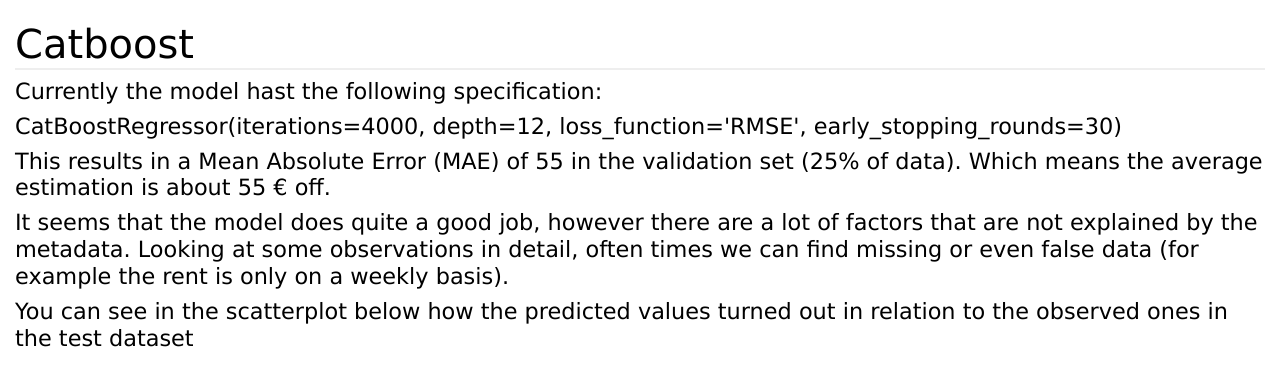
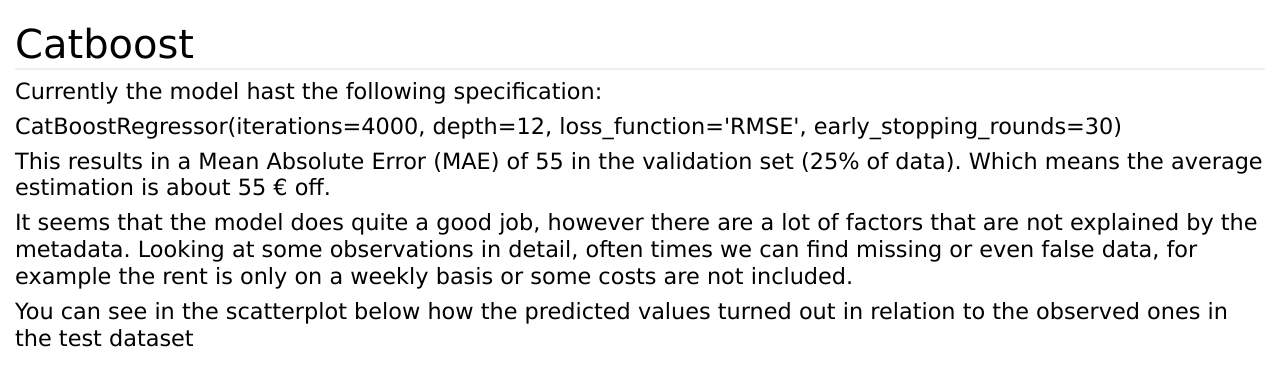
Before and after one commit to ThomasZ89/Rent_Pred2, a Flask app: page /models in a window 1280 px wide. Shown: the part 216-597 px from the top of the page. Run offline with Flask 2, Linux system fonts and the light colour scheme; parts of the project's set-up code (start-up, migrations or seed data) failed here and were passed over; some libraries are stand-ins or nearby versions.

Commit message:
Update models.html

```diff
--- a/templates/models.html
+++ b/templates/models.html
@@ -16,8 +16,8 @@
 <h2> CatBoostRegressor(iterations=4000, depth=12, loss_function='RMSE', early_stopping_rounds=30)</h2>
 <h2> This results in a Mean Absolute Error (MAE) of 55 in the validation set (25% of data). Which means the average estimation is about 55 € off.</h2>
 <h2> It seems that the model does quite a good job, however there are a lot of factors that are not explained by
-     the metadata. Looking at some observations in detail, often times we can find missing or even false data
-    (for example the rent is only on a weekly basis).</h2>
+     the metadata. Looking at some observations in detail, often times we can find missing or even false data,
+    for example the rent is only on a weekly basis or some costs are not included.</h2>
 <h2> You can see in the scatterplot below how the predicted values turned out in relation to the observed ones in the test dataset</h2>
 <div class="gap-20"></div>
    <canvas id="myChart1" width="100%" height="35"></canvas>
```
